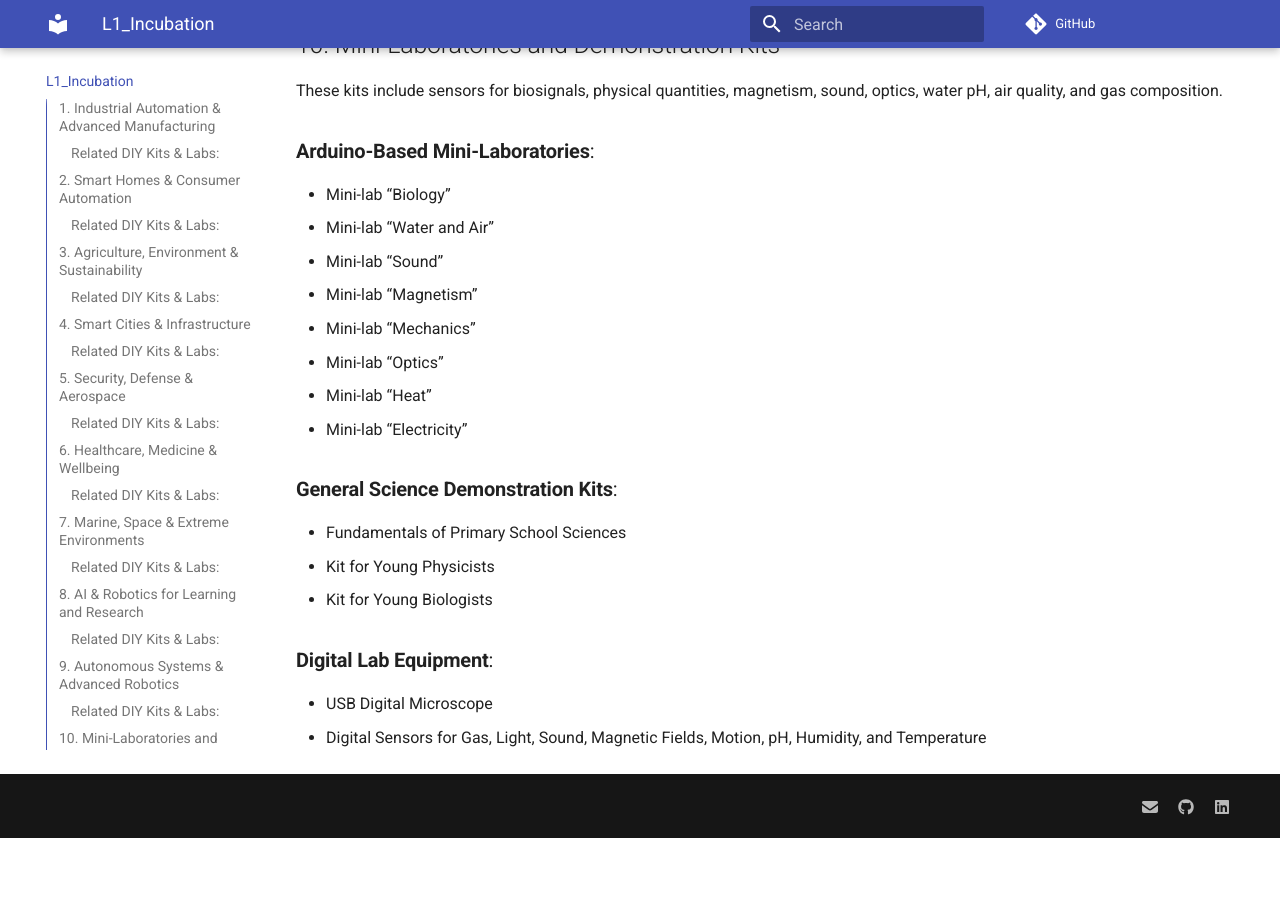
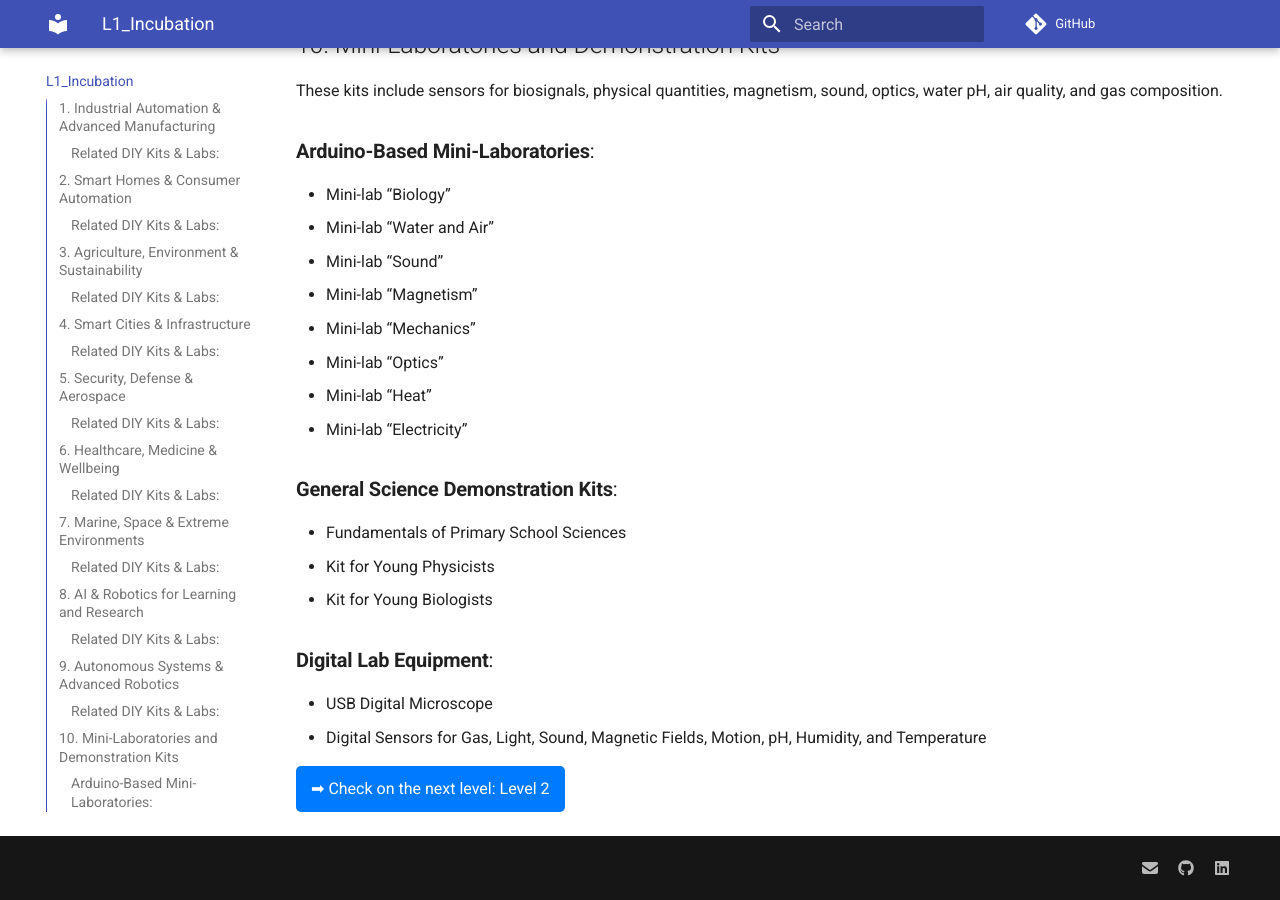
Before and after one commit to BotshareAI/Botshare_book, an MkDocs documentation site: the page built from docs/L1_Incubation.md, in a window 1280 px wide and 900 px high, scrolled down 4014 px. Built offline with MkDocs 1.6.1 and Material for MkDocs 9.7.7, drawn with Linux system fonts in a browser that asks for light colours; before the commit the page ends 4852 px from its top, so only the background shows below that.

Commit message:
Update L1_Incubation.md

```diff
--- a/docs/L1_Incubation.md
+++ b/docs/L1_Incubation.md
@@ -125,3 +125,5 @@
 ### **Digital Lab Equipment**:
 - USB Digital Microscope
 - Digital Sensors for Gas, Light, Sound, Magnetic Fields, Motion, pH, Humidity, and Temperature
+
+<a href="https://botshareai.github.io/Botshare_book/L2_Acceleration/" target="_blank" style="display:inline-block; padding:10px 15px; background-color:#007bff; color:#ffffff; text-decoration:none; border-radius:5px;">➡ Check on the next level: Level 2</a>
```
